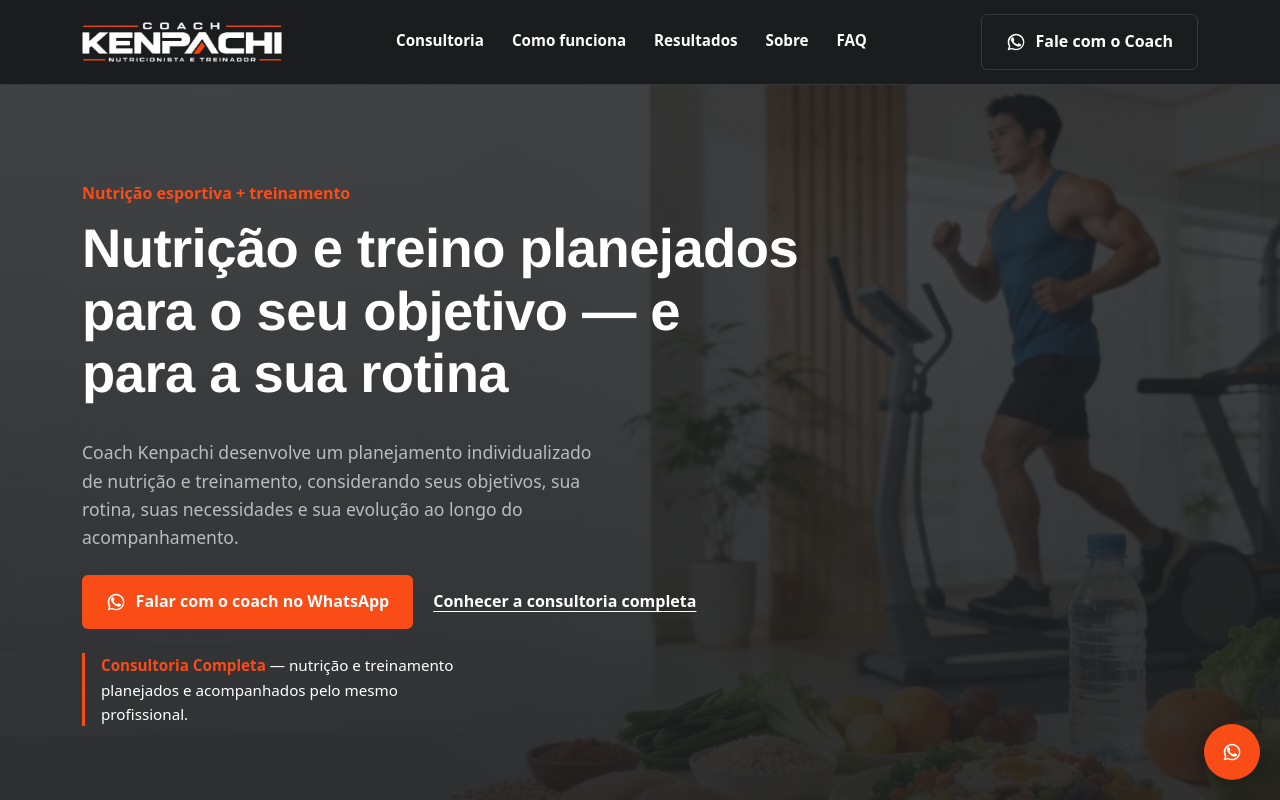
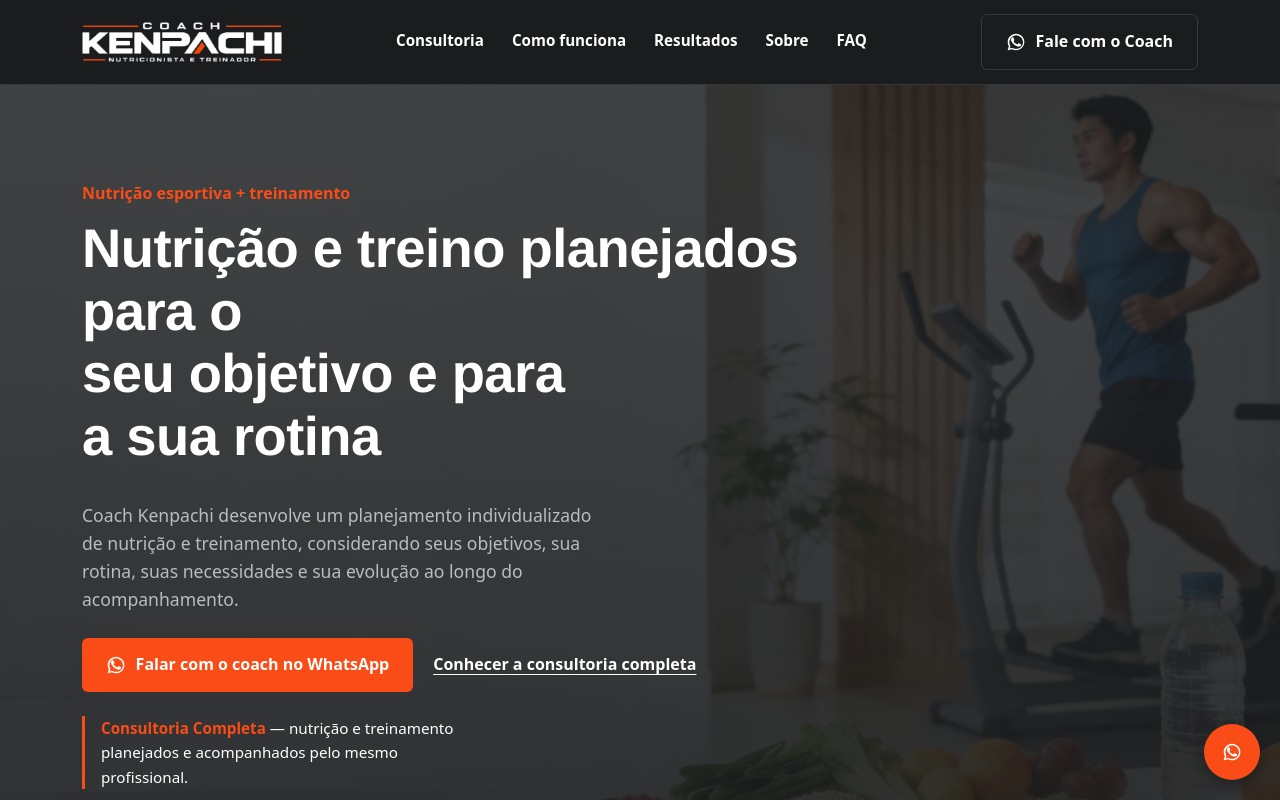
Before and after one commit to danielbelentini/coach-kenpachi, a Next.js app: page / in a window 1280 px wide. Shown: the top 800 px of the page. Built offline with nearby package versions, Linux system fonts and the light colour scheme; no server answers.

Commit message:
Ajuste hero

```diff
--- a/src/components/Hero.tsx
+++ b/src/components/Hero.tsx
@@ -28,9 +28,8 @@ export function Hero() {
             Nutrição esportiva + treinamento
           </p>
 
-          <h1 id="hero-heading">
-            Nutrição e treino planejados para o seu objetivo — e para a sua
-            rotina
+          <h1 id="hero-heading" className="wrap-pre">
+            Nutrição e treino planejados para o<br className="hidden sm:block" /> seu objetivo e para<br className="hidden sm:block" /> a sua rotina
           </h1>
 
           <p className="text-[1.1rem] max-w-[52ch]">
```
